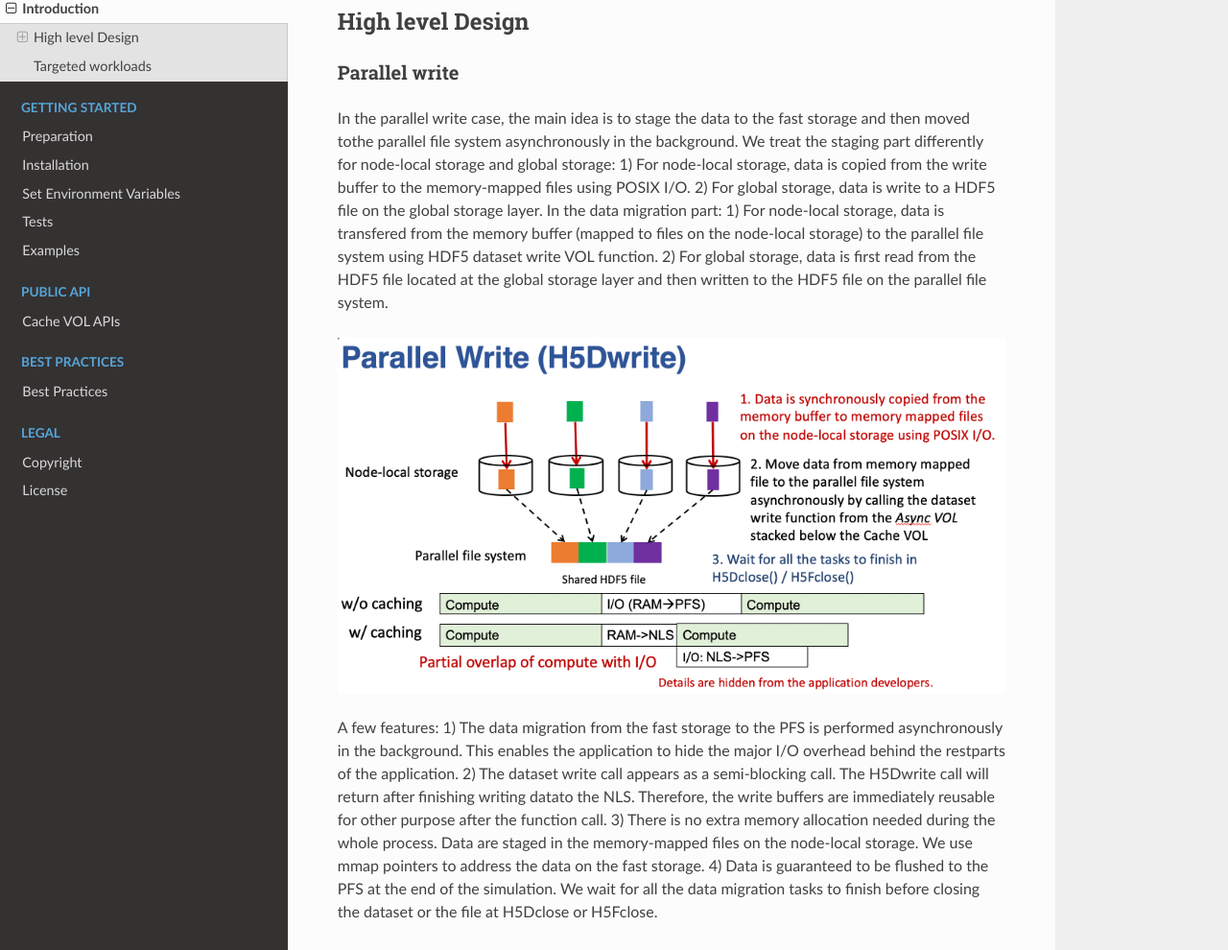
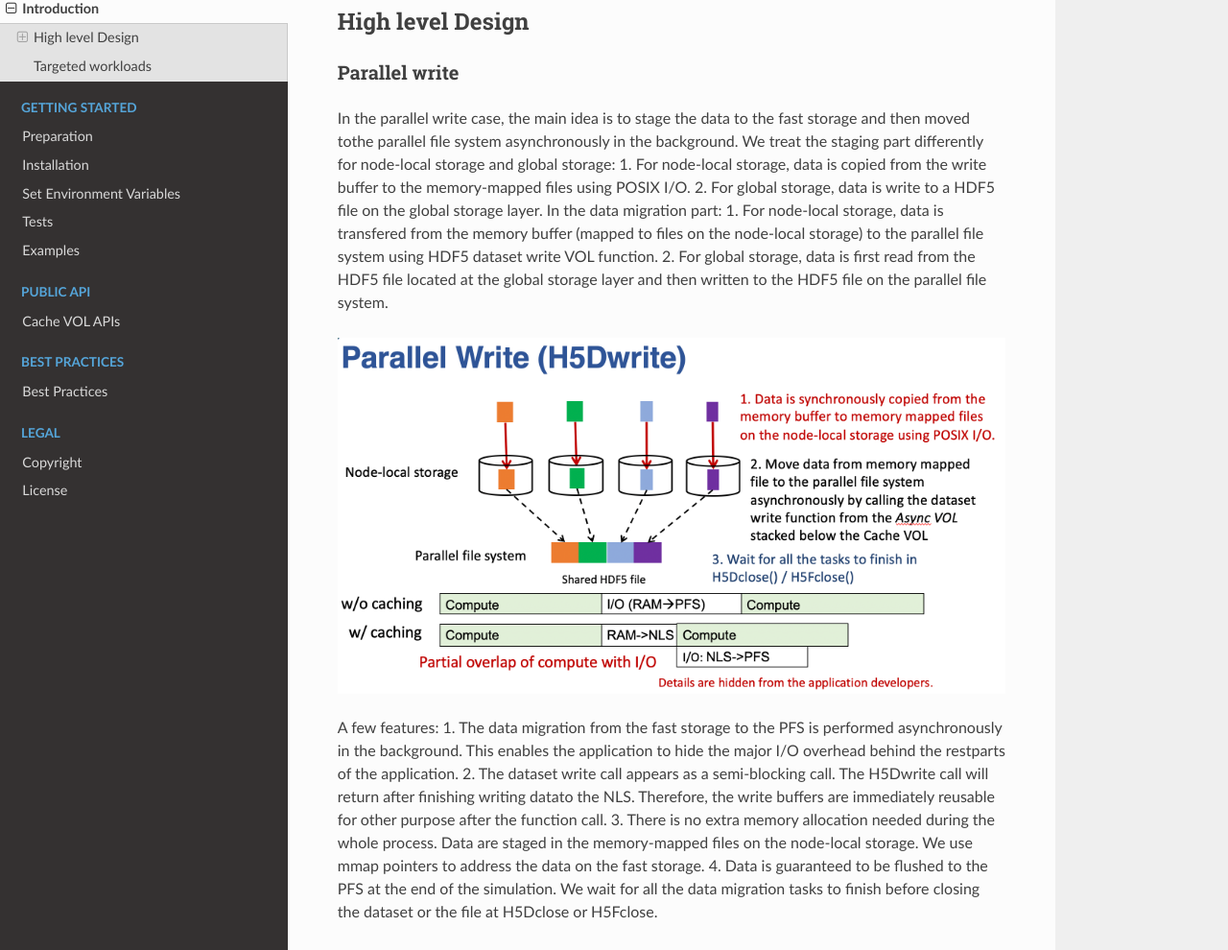
Before and after one commit to HDFGroup/vol-cache, a Sphinx documentation site: the page built from docs/source/overview.rst, in a window 1280 px wide and 1400 px high, scrolled down 694 px. Shown: the part 144-1134 px from the top of the window at 96% size. Built offline with Sphinx 7.4.7 and the Read the Docs theme 2.0.0, drawn with Linux system fonts in a browser that asks for light colours.

Commit message:
formatting docs[skip actions]

```diff
--- a/docs/source/overview.rst
+++ b/docs/source/overview.rst
@@ -15,19 +15,19 @@ High level Design
 Parallel write
 '''''''''''''''''''''
 In the parallel write case, the main idea is to stage the data to the fast storage and then moved tothe parallel file system asynchronously in the background. We treat the staging part differently for node-local storage and global storage:
-1) For node-local storage, data is copied from the write buffer to the memory-mapped files using POSIX I/O.
-2) For global storage, data is write to a HDF5 file on the global storage layer.
+1. For node-local storage, data is copied from the write buffer to the memory-mapped files using POSIX I/O.
+2. For global storage, data is write to a HDF5 file on the global storage layer.
 In the data migration part:
-1) For node-local storage, data is transfered from the memory buffer (mapped to files on the node-local storage) to the parallel file system using HDF5 dataset write VOL function.
-2) For global storage, data is first read from the HDF5 file located at the global storage layer and then written to the HDF5 file on the parallel file system.
+1. For node-local storage, data is transfered from the memory buffer (mapped to files on the node-local storage) to the parallel file system using HDF5 dataset write VOL function.
+2. For global storage, data is first read from the HDF5 file located at the global storage layer and then written to the HDF5 file on the parallel file system.
 
 .. image:: images/write.png
 
 A few features:
-1) The data migration from the fast storage to the PFS is performed asynchronously in the background. This enables the application to hide the major I/O overhead behind the restparts of the application.
-2) The dataset write call appears as a semi-blocking call. The H5Dwrite call will return after finishing writing datato the NLS. Therefore, the write buffers are immediately reusable for other purpose after the function call.
-3) There is no extra memory allocation needed during the whole process. Data are staged in the memory-mapped files on the node-local storage. We use mmap pointers to address the data on the fast storage.
-4) Data is guaranteed to be flushed to the PFS at the end of the simulation. We wait for all the data migration tasks to finish before closing the dataset or the file at H5Dclose or H5Fclose.
+1. The data migration from the fast storage to the PFS is performed asynchronously in the background. This enables the application to hide the major I/O overhead behind the restparts of the application.
+2. The dataset write call appears as a semi-blocking call. The H5Dwrite call will return after finishing writing datato the NLS. Therefore, the write buffers are immediately reusable for other purpose after the function call.
+3. There is no extra memory allocation needed during the whole process. Data are staged in the memory-mapped files on the node-local storage. We use mmap pointers to address the data on the fast storage.
+4. Data is guaranteed to be flushed to the PFS at the end of the simulation. We wait for all the data migration tasks to finish before closing the dataset or the file at H5Dclose or H5Fclose.
 
 '''''''''''''''''''
 Parallel read
```
